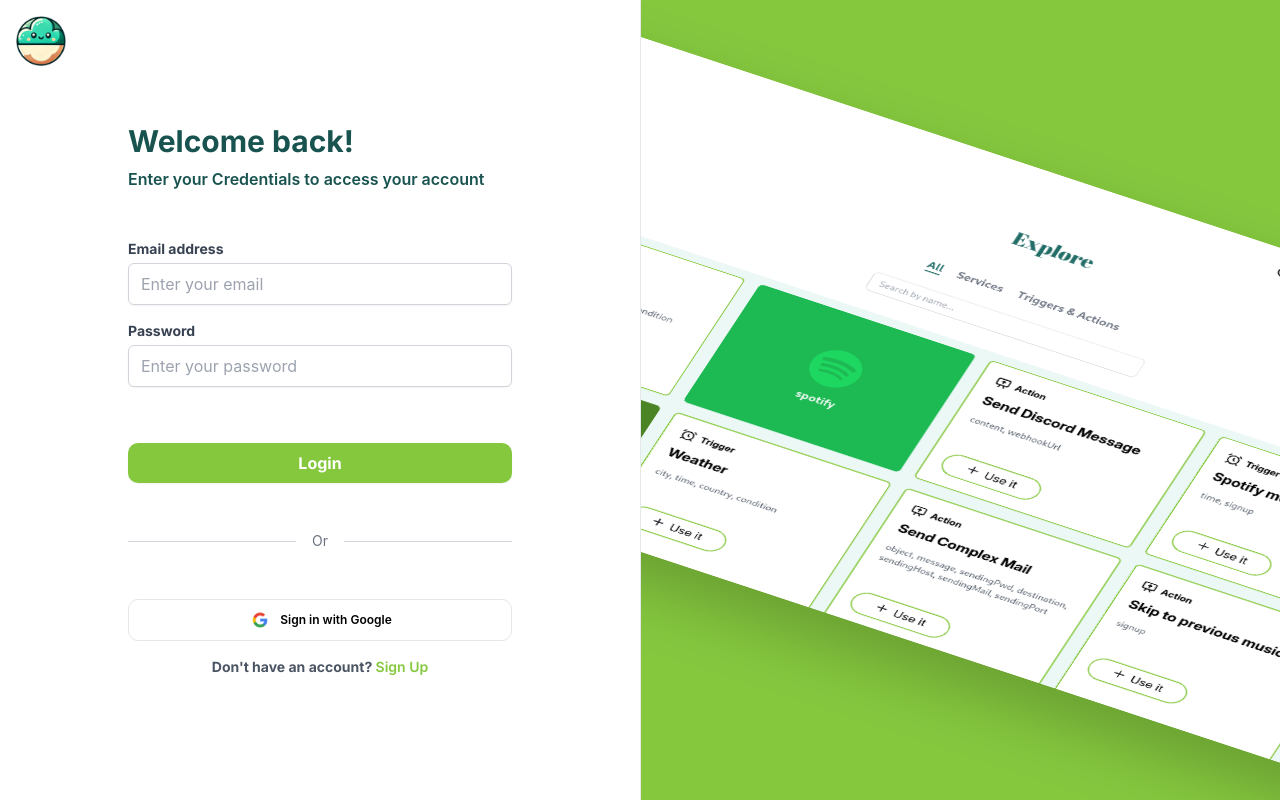
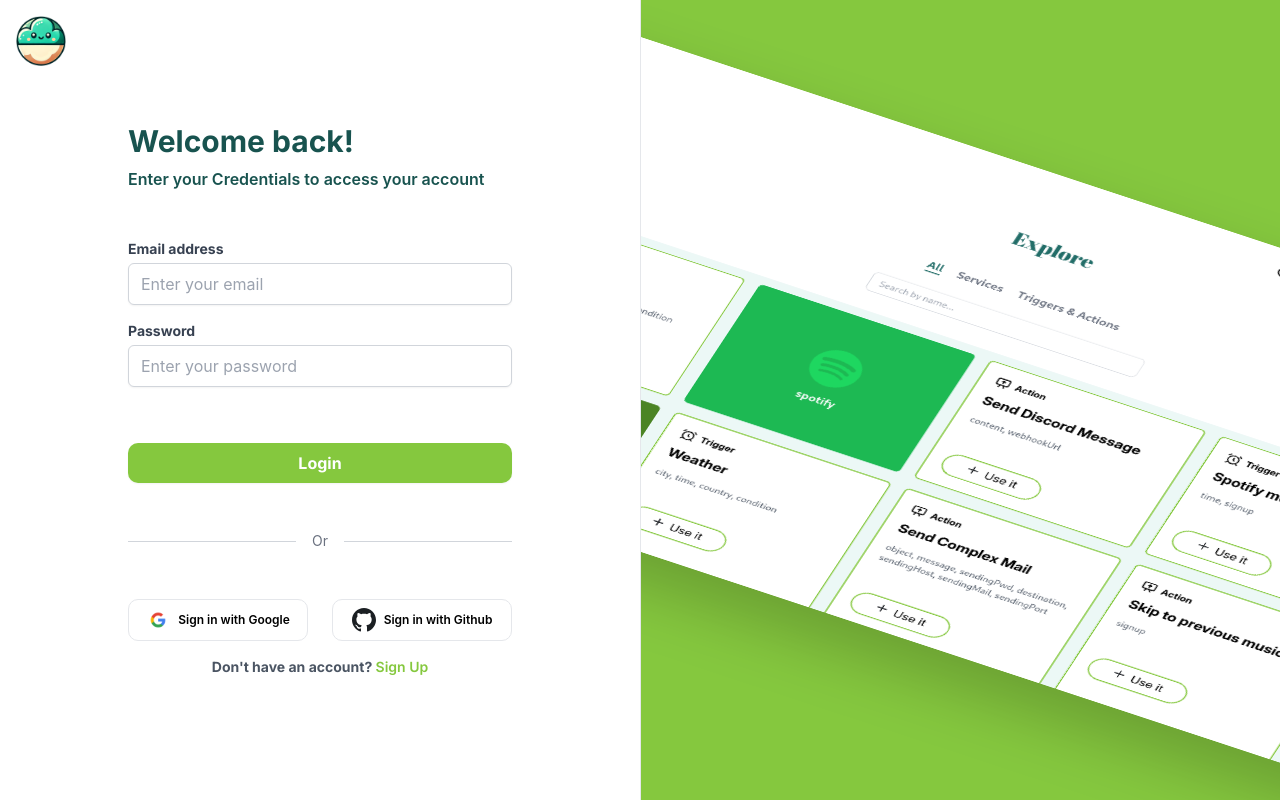
Before and after one commit to FppEpitech/AREA, a React (Create React App) app in the folder react-frontend/: page /login in a window 1280 px wide. Built offline with nearby package versions, Linux system fonts and the light colour scheme.

Commit message:
feat(Account): Github Oauth2 Login

```diff
--- a/react-frontend/src/index.tsx
+++ b/react-frontend/src/index.tsx
@@ -3,6 +3,19 @@ import ReactDOM from 'react-dom/client';
 import './index.css';
 import App from './pages/App/App';
 import reportWebVitals from './reportWebVitals';
+import { initializeApp } from 'firebase/app';
+
+const firebaseConfig = {
+    apiKey: "AIzaSyDkao3nTKOWFQZPRc7S69BT2UQKTeD-vqI",
+    authDomain: "plumpy-f4ec9.firebaseapp.com",
+    projectId: "plumpy-f4ec9",
+    storageBucket: "plumpy-f4ec9.firebasestorage.app",
+    messagingSenderId: "918802512532",
+    appId: "1:918802512532:web:b2cd5ba9f7ab736d449281",
+    measurementId: "G-J2W8XSSDES"
+};
+
+initializeApp(firebaseConfig);
 
 const root = ReactDOM.createRoot(
     document.getElementById('root') as HTMLElement
@@ -13,6 +26,7 @@ root.render(
     </React.StrictMode>
 );
 
+
 // If you want to start measuring performance in your app, pass a function
 // to log results (for example: reportWebVitals(console.log))
 // or send to an analytics endpoint. Learn more: https://bit.ly/CRA-vitals
--- a/react-frontend/src/pages/Login/login.tsx
+++ b/react-frontend/src/pages/Login/login.tsx
@@ -8,20 +8,6 @@ import './mockup.css';
 import screenshot from '../../assets/login/website_screenshot.png';
 import { FirebaseAuthentication } from '@capacitor-firebase/authentication';
 import axios from 'axios';
-
-import { initializeApp } from 'firebase/app';
-
-const firebaseConfig = {
-    apiKey: "AIzaSyDkao3nTKOWFQZPRc7S69BT2UQKTeD-vqI",
-    authDomain: "plumpy-f4ec9.firebaseapp.com",
-    projectId: "plumpy-f4ec9",
-    storageBucket: "plumpy-f4ec9.firebasestorage.app",
-    messagingSenderId: "918802512532",
-    appId: "1:918802512532:web:b2cd5ba9f7ab736d449281",
-    measurementId: "G-J2W8XSSDES"
-};
-
-initializeApp(firebaseConfig);
 
 export default function Login() {
 
@@ -36,22 +22,22 @@ export default function Login() {
         await AuthLogin({email, password}, navigate, setError);
     };
 
-        const googleLog = async () => {
+        const externalLog = async (type : string) => {
             try {
-                const result = await FirebaseAuthentication.signInWithGoogle();
+                let result;
+                if (type === "github") {
+                    result = await FirebaseAuthentication.signInWithGithub();
+                } else if (type === "google") {
+                    result = await FirebaseAuthentication.signInWithGoogle();
+                }
                 if (!result)
                     return;
                 const idToken = await FirebaseAuthentication.getIdToken();
-
-                if (!idToken) {
-                    console.error("No ID token received");
+                if (!idToken)
                     return;
-                }
-
-                const response = await axios.post('http://localhost:8080/account/loginGoogle', {
+                const response = await axios.post(`${process.env.REACT_APP_API_URL}/account/loginExternal`, {
                     idToken: idToken
                 });
-
                 if (response.data.token) {
                     localStorage.setItem('access_token', response.data.token);
                     localStorage.setItem("token_date", Date.now().toString());
@@ -136,11 +122,21 @@ export default function Login() {
                             <button
                                 type="button"
                                 className="flex items-center justify-center text-xs w-full py-2 bg-white font-semibold rounded-[10px] border hover:shadow-custom focus:outline-none focus:ring-2 focus:ring-green-500 focus:ring-offset-2"
-                                onClick={googleLog} >
+                                onClick={() =>{
+                                    externalLog("google");
+                                }} >
                                 <img src={googleLogo} alt="Google Logo" className="w-6 h-6 mr-2" />
                                 Sign in with Google
                             </button>
-
+                            <button
+                                type="button"
+                                className="flex items-center justify-center text-xs w-full py-2 bg-white font-semibold rounded-[10px] border hover:shadow-custom focus:outline-none focus:ring-2 focus:ring-green-500 focus:ring-offset-2"
+                                onClick={() =>{
+                                    externalLog("github");
+                                }} >
+                                <img src={githubLogo} alt="Github Logo" className="w-6 h-6 mr-2" />
+                                Sign in with Github
+                            </button>
                         </div>
 
                         <div>
```
